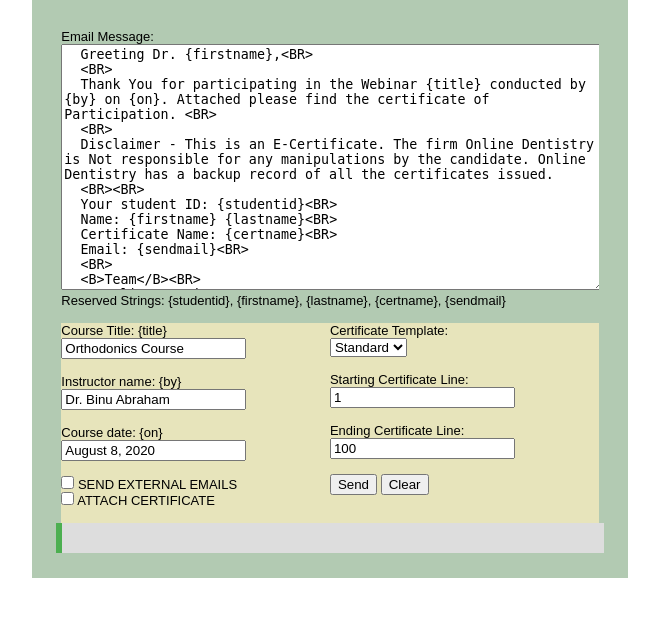
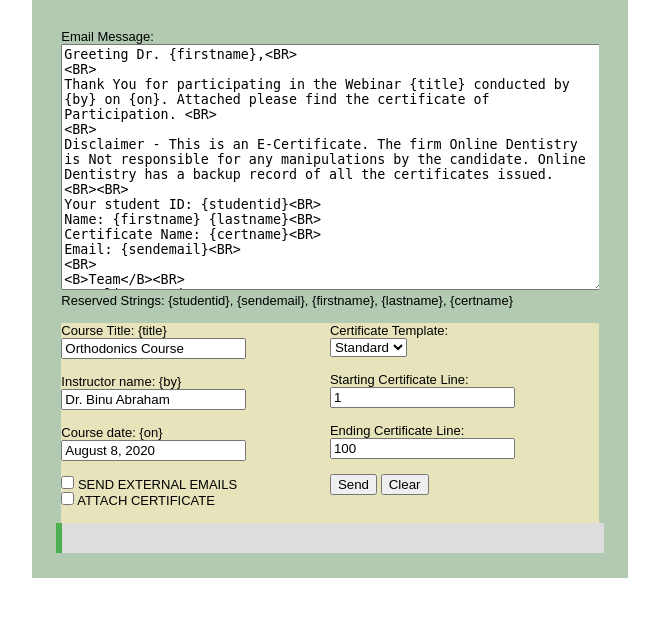
Before and after one commit to bijuabraham/OnlineDentistry, a PHP site: page /certform.php in a window 1280 px wide. Shown: the top 618 px of the page, without its empty margins (0-659 px from the left). Run offline with PHP 8.4, Linux system fonts and the light colour scheme; the visitor is signed in with stand-in values (Sample User, id 1); a stand-in replaces the project's code that opens the database connection.

Commit message:
Bug fixes

```diff
--- a/certform.php
+++ b/certform.php
@@ -43,12 +43,12 @@ foreach(glob("certs/*") as $f) {
 Your student ID: {studentid}<BR>
 Name: {firstname} {lastname}<BR>
 Certificate Name: {certname}<BR>
-  Email: {sendmail}<BR>
+Email: {sendemail}<BR>
 <BR>
 <B>Team</B><BR>
 <I>Online Dentistry</I>
   </textarea>
-  Reserved Strings: {studentid}, {firstname}, {lastname}, {certname}, {sendmail}<BR><BR>
+  Reserved Strings: {studentid}, {sendemail}, {firstname}, {lastname}, {certname}<BR><BR>
   </div>
   <!-- Form Values -->
   <div class="form_values">
--- a/certmailer.php
+++ b/certmailer.php
@@ -60,7 +60,7 @@
     ob_end_flush();
 
     function process_message ($message,$title,$by,$on,$sendmail,$studentid,$firstname,$lastname,$certname) {
-        $search  = array('{title}', '{by}', '{on}', '{sendmail}', '{studentid}', '{firstname}', '{lastname}', '{certname}');
+        $search  = array('{title}', '{by}', '{on}', '{sendemail}', '{studentid}', '{firstname}', '{lastname}', '{certname}');
         $replace = array($title, $by, $on, $sendmail,$studentid,$firstname,$lastname,$certname);
         $newstr = str_replace($search, $replace, $message);
         return $newstr;
--- a/mailer.php
+++ b/mailer.php
@@ -25,11 +25,11 @@ function sendPHPMailer($studentid, $toaddress, $toname, $subject, $attach, $mess
         //Recipients
         $mail->setFrom('no-reply@keralaonlineedu.com', $subject);
         if ($external == "true") {
-            $mail->addAddress($toaddress, $toname);     // Add a recipient
-            $mail->addBCC('certificates@keralaonlineedu.com');               // Name is optional
+            $mail->addAddress($toaddress, $toname);                // Add a recipient
+            $mail->addBCC('certificates@keralaonlineedu.com');     // Name is optional
         } else {
             #$mail->addAddress('certificates@keralaonlineedu.com', 'Certificate');     // Add a recipient
-            $mail->addAddress('biju.abraham@gmail.com');
+            $mail->addAddress('certificates@keralaonlineedu.com');
         }
         #$mail->addCC('admin@keralaonlineedu.com');               // Name is optional
         $mail->addReplyTo('no-reply@keralaonlineedu.com', 'Do Not Reply');
```
Also changed, not shown: certuploader.php (indentation only). Lines whose indentation alone changed are shown as unchanged.
